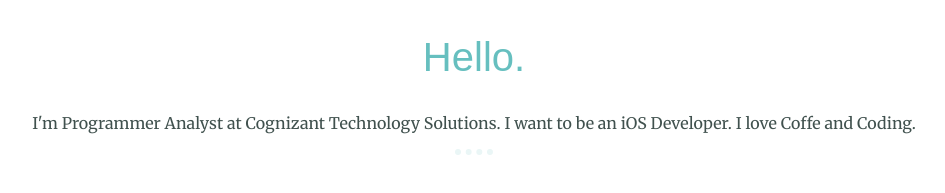
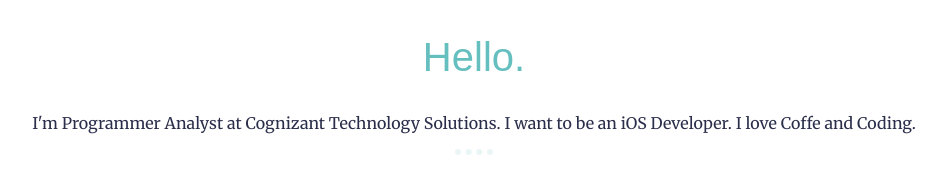
Before and after one commit to kalyan-kapse/kk-css, a plain HTML site: page index.html in a window 1280 px wide. Shown: the part 999-1192 px from the top of the page, without its empty margins (166-1111 px from the left). Drawn offline with Linux system fonts and the light colour scheme.

Commit message:
Update styles.css

```diff
--- a/css/styles.css
+++ b/css/styles.css
@@ -141,3 +141,8 @@
   color: #EAF6F6;
   font-size: 0.75rem;
 }
+
+.pbio {
+  color: #2b2e4a;
+  font-size: 1rem;
+}
```
